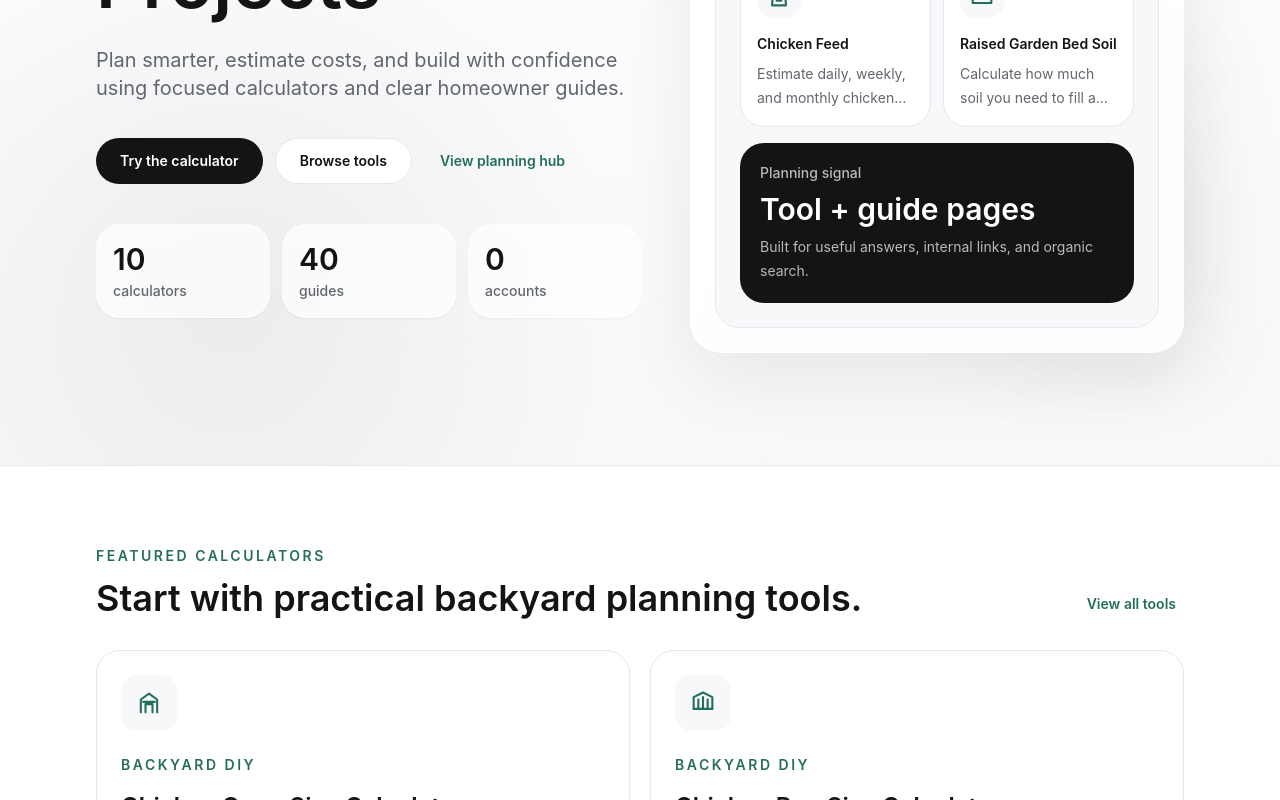
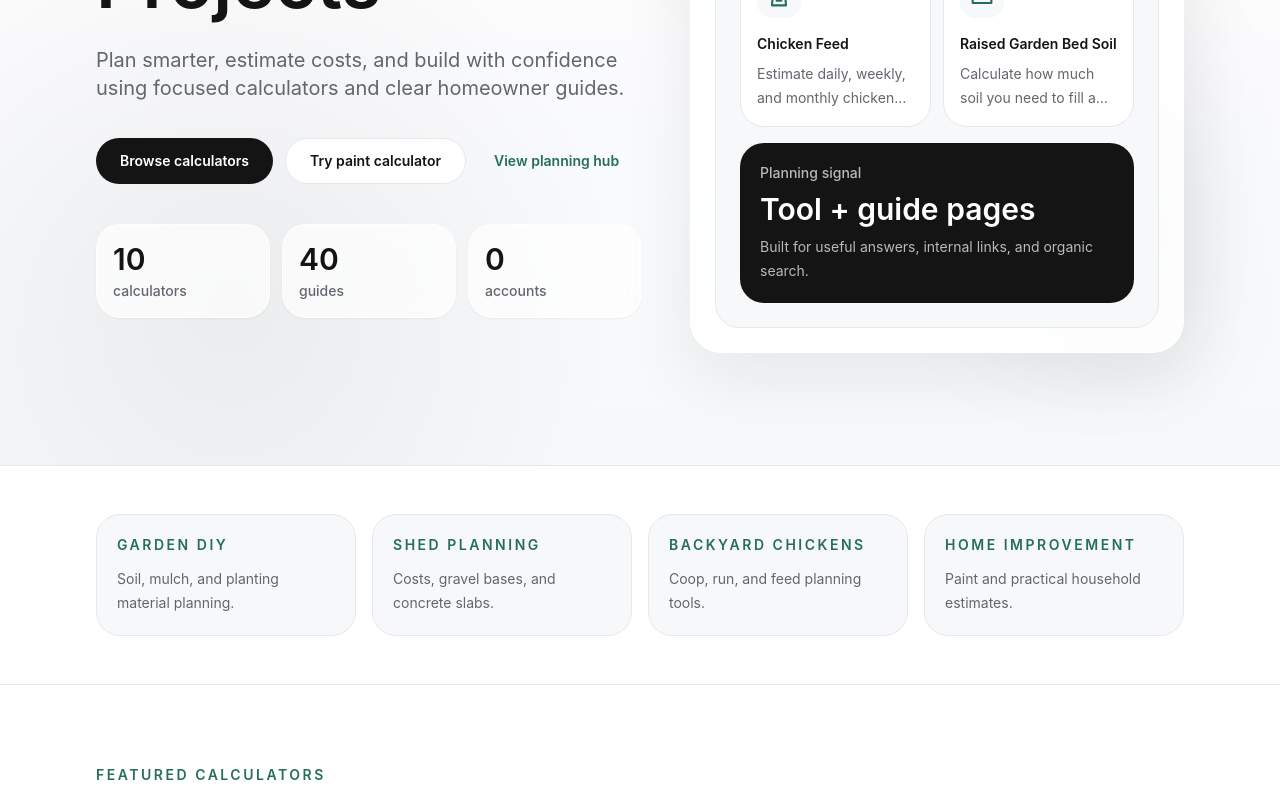
Before and after one commit to bcd736710-sketch/buildmetric, a Next.js app: page / in a window 1280 px wide. Shown: the part 540-1340 px from the top of the page. Built offline with nearby package versions, Linux system fonts and the light colour scheme; no server answers.

Commit message:
Improve homepage tool discovery

```diff
--- a/app/page.tsx
+++ b/app/page.tsx
@@ -7,7 +7,30 @@ import { blogPosts } from "@/lib/blog";
 import { calculators } from "@/lib/calculators";
 
 export default function HomePage() {
+  const featuredCalculators = calculators.slice(-6).reverse();
   const featuredGuides = blogPosts.slice(-4).reverse();
+  const toolCategories = [
+    {
+      label: "Garden DIY",
+      href: "/garden-diy",
+      description: "Soil, mulch, and planting material planning.",
+    },
+    {
+      label: "Shed Planning",
+      href: "/shed-planning",
+      description: "Costs, gravel bases, and concrete slabs.",
+    },
+    {
+      label: "Backyard Chickens",
+      href: "/backyard-chickens",
+      description: "Coop, run, and feed planning tools.",
+    },
+    {
+      label: "Home Improvement",
+      href: "/home-improvement",
+      description: "Paint and practical household estimates.",
+    },
+  ];
 
   return (
     <>
@@ -26,16 +49,16 @@ export default function HomePage() {
             </p>
             <div className="mt-9 flex flex-col gap-3 sm:flex-row">
               <Link
-                href="/tools/chicken-coop-size-calculator"
+                href="/tools"
                 className="inline-flex items-center justify-center rounded-full bg-ink px-6 py-3 text-sm font-semibold text-white transition hover:bg-brand-dark focus-visible:outline-none focus-visible:ring-4 focus-visible:ring-brand/20"
               >
-                Try the calculator
+                Browse calculators
               </Link>
               <Link
-                href="/tools"
+                href="/tools/paint-calculator"
                 className="inline-flex items-center justify-center rounded-full border border-line bg-white px-6 py-3 text-sm font-semibold text-ink transition hover:border-ink focus-visible:outline-none focus-visible:ring-4 focus-visible:ring-brand/20"
               >
-                Browse tools
+                Try paint calculator
               </Link>
               <Link
                 href="/backyard-diy"
@@ -65,6 +88,27 @@ export default function HomePage() {
         </Container>
       </section>
 
+      <section className="border-b border-line bg-white py-12">
+        <Container>
+          <div className="grid gap-4 md:grid-cols-4">
+            {toolCategories.map((category) => (
+              <Link
+                key={category.href}
+                href={category.href}
+                className="rounded-3xl border border-line bg-surface p-5 transition hover:-translate-y-0.5 hover:border-ink hover:bg-white hover:shadow-sm focus-visible:outline-none focus-visible:ring-4 focus-visible:ring-brand/20"
+              >
+                <p className="text-sm font-semibold uppercase tracking-[0.18em] text-brand">
+                  {category.label}
+                </p>
+                <p className="mt-3 text-sm leading-6 text-muted">
+                  {category.description}
+                </p>
+              </Link>
+            ))}
+          </div>
+        </Container>
+      </section>
+
       <section className="py-16 sm:py-20">
         <Container>
           <div className="flex flex-col gap-4 sm:flex-row sm:items-end sm:justify-between">
@@ -84,7 +128,7 @@ export default function HomePage() {
             </Link>
           </div>
           <div className="mt-8 grid gap-5 md:grid-cols-2">
-            {calculators.map((calculator) => (
+            {featuredCalculators.map((calculator) => (
               <ToolCard key={calculator.slug} calculator={calculator} />
             ))}
           </div>
@@ -185,6 +229,40 @@ export default function HomePage() {
           </div>
         </Container>
       </section>
+
+      <section className="border-t border-line bg-surface py-16 sm:py-20">
+        <Container className="grid gap-8 lg:grid-cols-[0.8fr_1.2fr] lg:items-center">
+          <div>
+            <p className="text-sm font-semibold uppercase tracking-[0.18em] text-brand">
+              Feedback
+            </p>
+            <h2 className="mt-3 text-3xl font-semibold text-ink sm:text-4xl">
+              See something unclear? Help improve the next version.
+            </h2>
+          </div>
+          <div className="rounded-3xl border border-line bg-white p-7 shadow-sm">
+            <p className="leading-8 text-muted">
+              BuildMetric is growing calculator by calculator. If an estimate,
+              formula, unit label, or guide could be clearer, send a short note
+              with the page URL.
+            </p>
+            <div className="mt-6 flex flex-col gap-3 sm:flex-row">
+              <Link
+                href="/contact"
+                className="inline-flex justify-center rounded-full bg-ink px-5 py-3 text-sm font-semibold text-white transition hover:bg-brand-dark focus-visible:outline-none focus-visible:ring-4 focus-visible:ring-brand/20"
+              >
+                Contact BuildMetric
+              </Link>
+              <Link
+                href="/editorial-policy"
+                className="inline-flex justify-center rounded-full border border-line bg-white px-5 py-3 text-sm font-semibold text-ink transition hover:border-ink focus-visible:outline-none focus-visible:ring-4 focus-visible:ring-brand/20"
+              >
+                Editorial policy
+              </Link>
+            </div>
+          </div>
+        </Container>
+      </section>
     </>
   );
 }
--- a/components/home-visual.tsx
+++ b/components/home-visual.tsx
@@ -15,7 +15,7 @@ export function HomeVisual() {
                 Backyard planning kit
               </p>
               <h2 className="mt-3 text-2xl font-semibold text-ink">
-                Five focused planning tools
+                Ten focused planning tools
               </h2>
             </div>
             <div className="rounded-full bg-white px-3 py-1 text-sm font-semibold text-brand">
```
